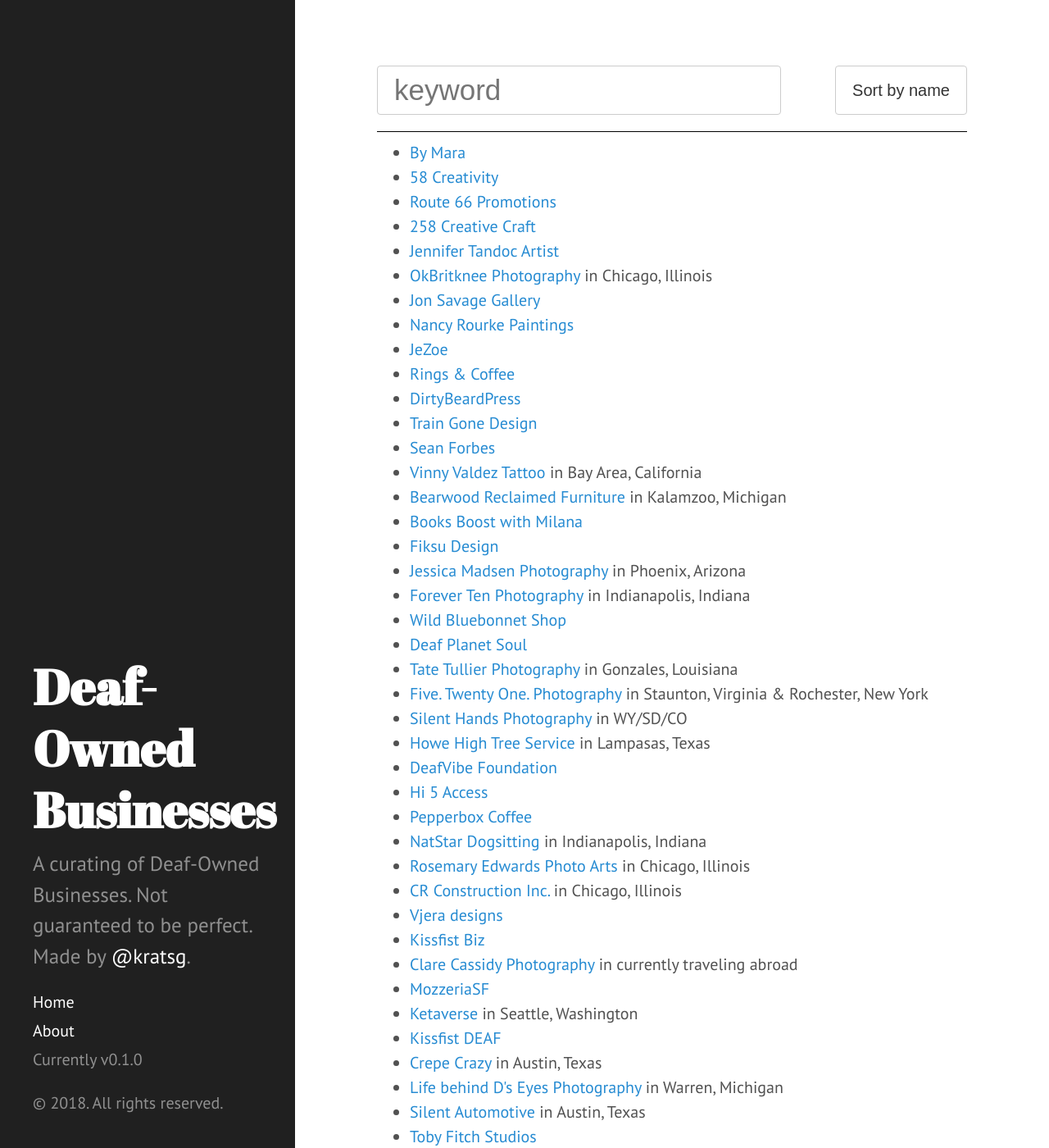
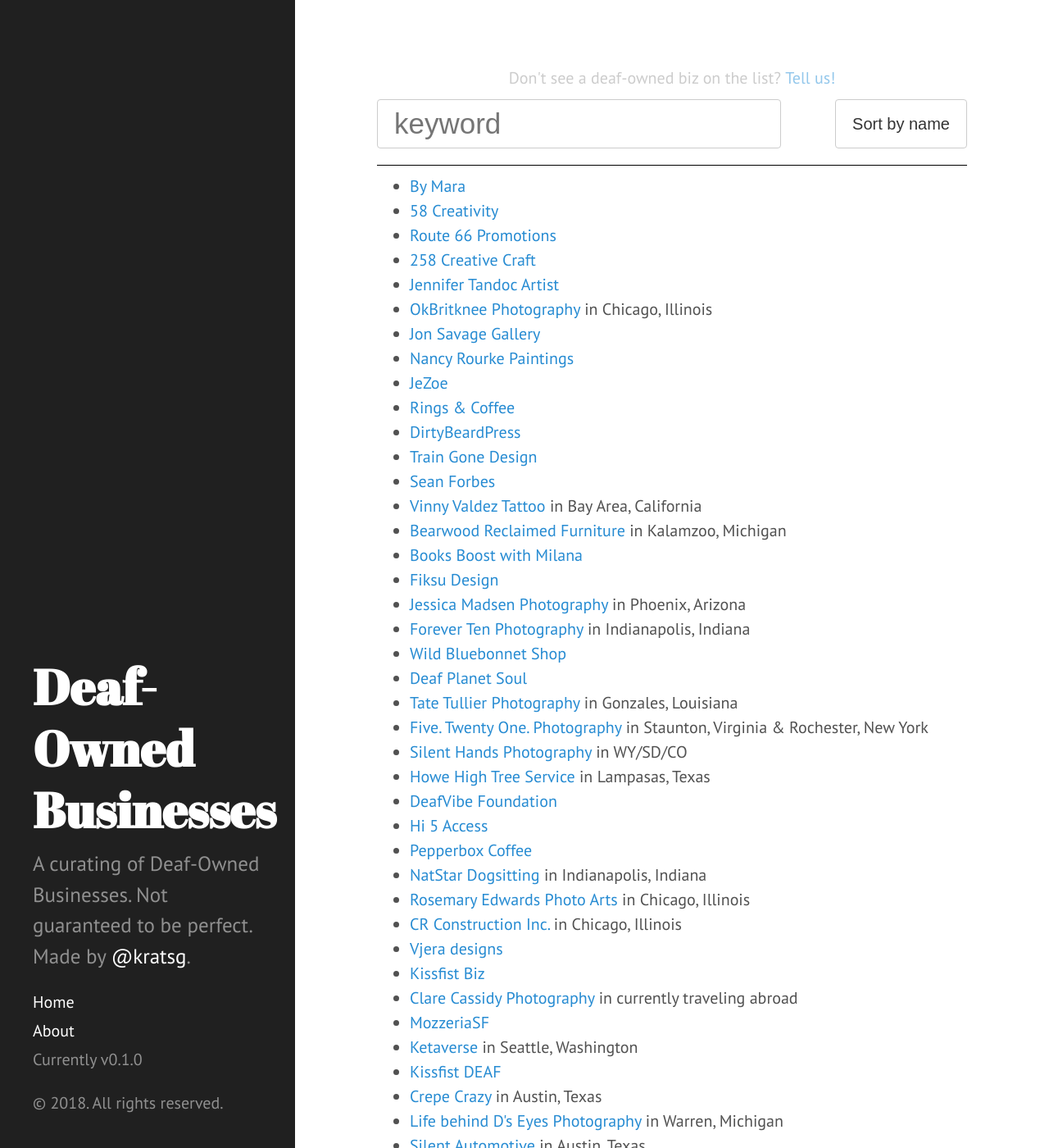
Before and after one commit to kratsg/deaf-owned-businesses, a Jekyll site: the page built from index.html, in a window 1280 px wide and 1400 px high. Shown: the whole window at 82% size. Built offline with Jekyll 4.4.1, drawn with Linux system fonts in a browser that asks for light colours; the list of posts is cut into pages by our own code.

Commit message:
fancy link

```diff
--- a/index.html
+++ b/index.html
@@ -4,6 +4,9 @@
 ---
 
 <div id="biz-list">
+  <span id="new-biz">
+    Don't see a deaf-owned biz on the list? <a href="https://github.com/kratsg/deaf-owned-businesses/issues/new?template=new-business.md&title=New+Business+Request" target="_blank">Tell us!</a>
+  </span>
   <div id="search">
     <input class="search" placeholder="keyword" />
     <button class="sort" data-sort="name">Sort by name</button>
--- a/public/css/hyde.css
+++ b/public/css/hyde.css
@@ -249,6 +249,32 @@
   color: #8f5536;
 }
 
+#biz-list #new-biz {
+  color: #ccc;
+  display: block;
+  text-align: center;
+  margin-bottom: 10px;
+}
+
+#biz-list #new-biz a {
+  display: inline-block;
+  text-decoration: none;
+  color: #93c7eb;
+}
+
+#biz-list #new-biz a::after {
+  content: '';
+  display: block;
+  width: 0;
+  height: 1px;
+  background: #aaa;
+  transition: width .3s;
+}
+
+#biz-list #new-biz a:hover::after {
+  width: 100%;
+}
+
 #biz-list #search {
     display: flex;
     flex-direction: row;
```
